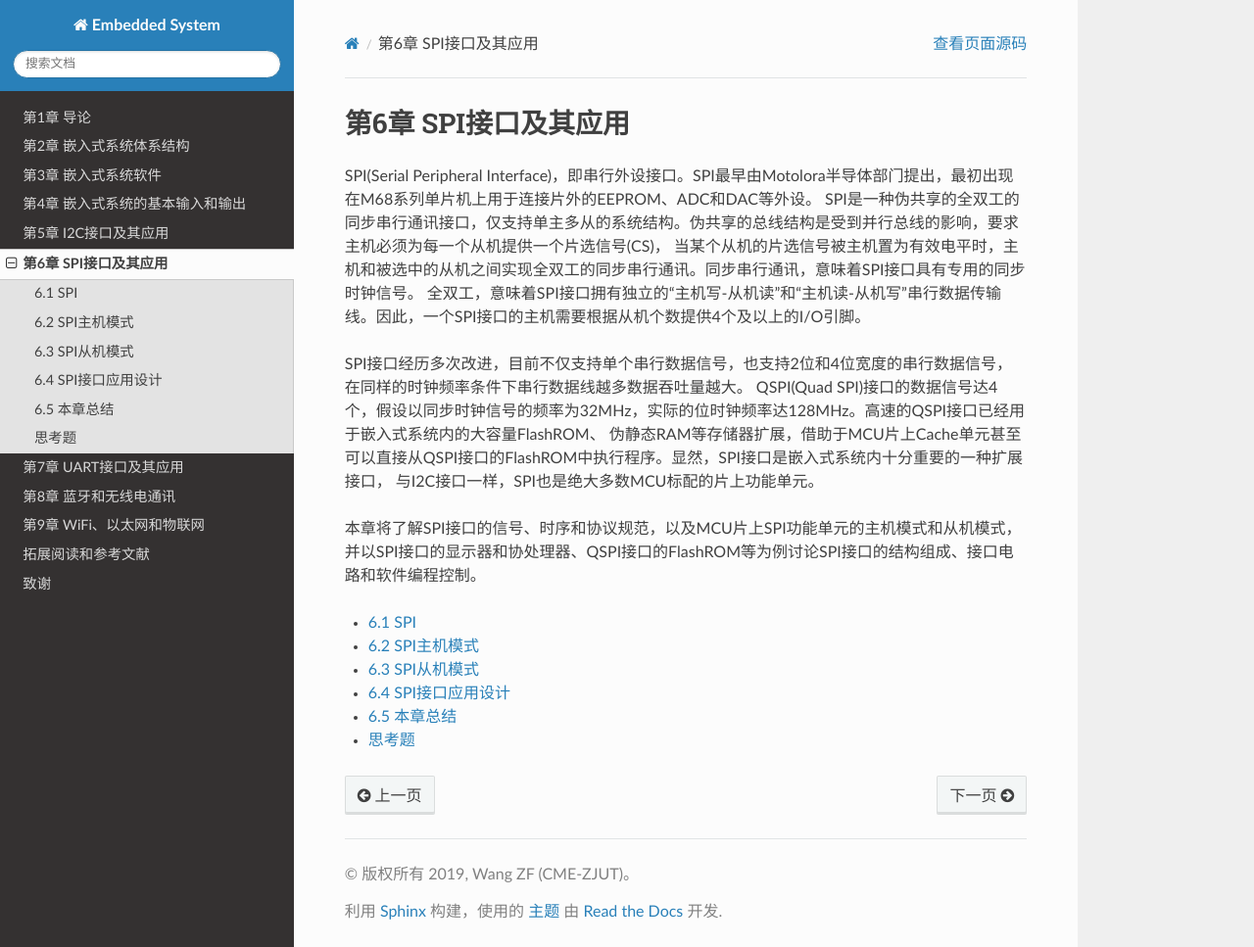
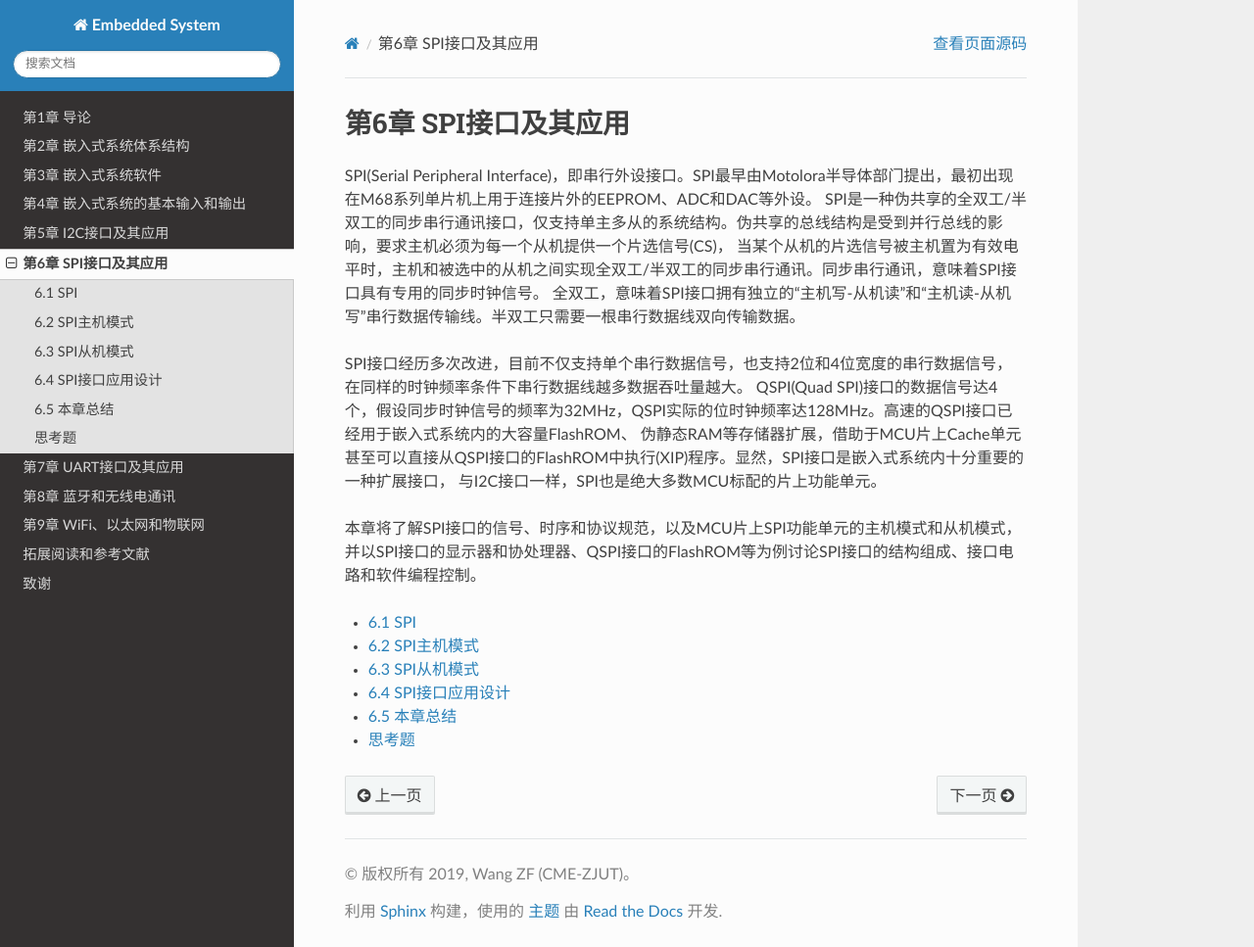
Before and after one commit to BradChan/TheEmbeddedSystem, a Sphinx documentation site: the page built from source/c6_ec_spi_if/index_c6.rst, in a window 1280 px wide and 967 px high. Shown: the whole window at 98% size. Built offline with Sphinx 7.4.7 and the Read the Docs theme 2.0.0, drawn with Linux system fonts in a browser that asks for light colours.

Commit message:
update ch6.1

```diff
--- a/source/c6_ec_spi_if/index_c6.rst
+++ b/source/c6_ec_spi_if/index_c6.rst
@@ -3,13 +3,13 @@
 ================================
 
 SPI(Serial Peripheral Interface)，即串行外设接口。SPI最早由Motolora半导体部门提出，最初出现在M68系列单片机上用于连接片外的EEPROM、ADC和DAC等外设。
-SPI是一种伪共享的全双工的同步串行通讯接口，仅支持单主多从的系统结构。伪共享的总线结构是受到并行总线的影响，要求主机必须为每一个从机提供一个片选信号(CS)，
-当某个从机的片选信号被主机置为有效电平时，主机和被选中的从机之间实现全双工的同步串行通讯。同步串行通讯，意味着SPI接口具有专用的同步时钟信号。
-全双工，意味着SPI接口拥有独立的“主机写-从机读”和“主机读-从机写”串行数据传输线。因此，一个SPI接口的主机需要根据从机个数提供4个及以上的I/O引脚。
+SPI是一种伪共享的全双工/半双工的同步串行通讯接口，仅支持单主多从的系统结构。伪共享的总线结构是受到并行总线的影响，要求主机必须为每一个从机提供一个片选信号(CS)，
+当某个从机的片选信号被主机置为有效电平时，主机和被选中的从机之间实现全双工/半双工的同步串行通讯。同步串行通讯，意味着SPI接口具有专用的同步时钟信号。
+全双工，意味着SPI接口拥有独立的“主机写-从机读”和“主机读-从机写”串行数据传输线。半双工只需要一根串行数据线双向传输数据。
 
 SPI接口经历多次改进，目前不仅支持单个串行数据信号，也支持2位和4位宽度的串行数据信号，在同样的时钟频率条件下串行数据线越多数据吞吐量越大。
-QSPI(Quad SPI)接口的数据信号达4个，假设以同步时钟信号的频率为32MHz，实际的位时钟频率达128MHz。高速的QSPI接口已经用于嵌入式系统内的大容量FlashROM、
-伪静态RAM等存储器扩展，借助于MCU片上Cache单元甚至可以直接从QSPI接口的FlashROM中执行程序。显然，SPI接口是嵌入式系统内十分重要的一种扩展接口，
+QSPI(Quad SPI)接口的数据信号达4个，假设同步时钟信号的频率为32MHz，QSPI实际的位时钟频率达128MHz。高速的QSPI接口已经用于嵌入式系统内的大容量FlashROM、
+伪静态RAM等存储器扩展，借助于MCU片上Cache单元甚至可以直接从QSPI接口的FlashROM中执行(XIP)程序。显然，SPI接口是嵌入式系统内十分重要的一种扩展接口，
 与I2C接口一样，SPI也是绝大多数MCU标配的片上功能单元。
 
 本章将了解SPI接口的信号、时序和协议规范，以及MCU片上SPI功能单元的主机模式和从机模式，并以SPI接口的显示器和协处理器、QSPI接口的FlashROM等为例讨论SPI接口的结构组成、接口电路和软件编程控制。
--- a/source/c6_ec_spi_if/spi.rst
+++ b/source/c6_ec_spi_if/spi.rst
@@ -2,4 +2,4 @@
 6.1 SPI
 ===========================
 
-SPI
+我们首先来澄清3-/4-线SPI接口的区别，
```
Also changed, not shown: source/c7_ec_uart_if/rs485.rst (+7 -0 lines).
